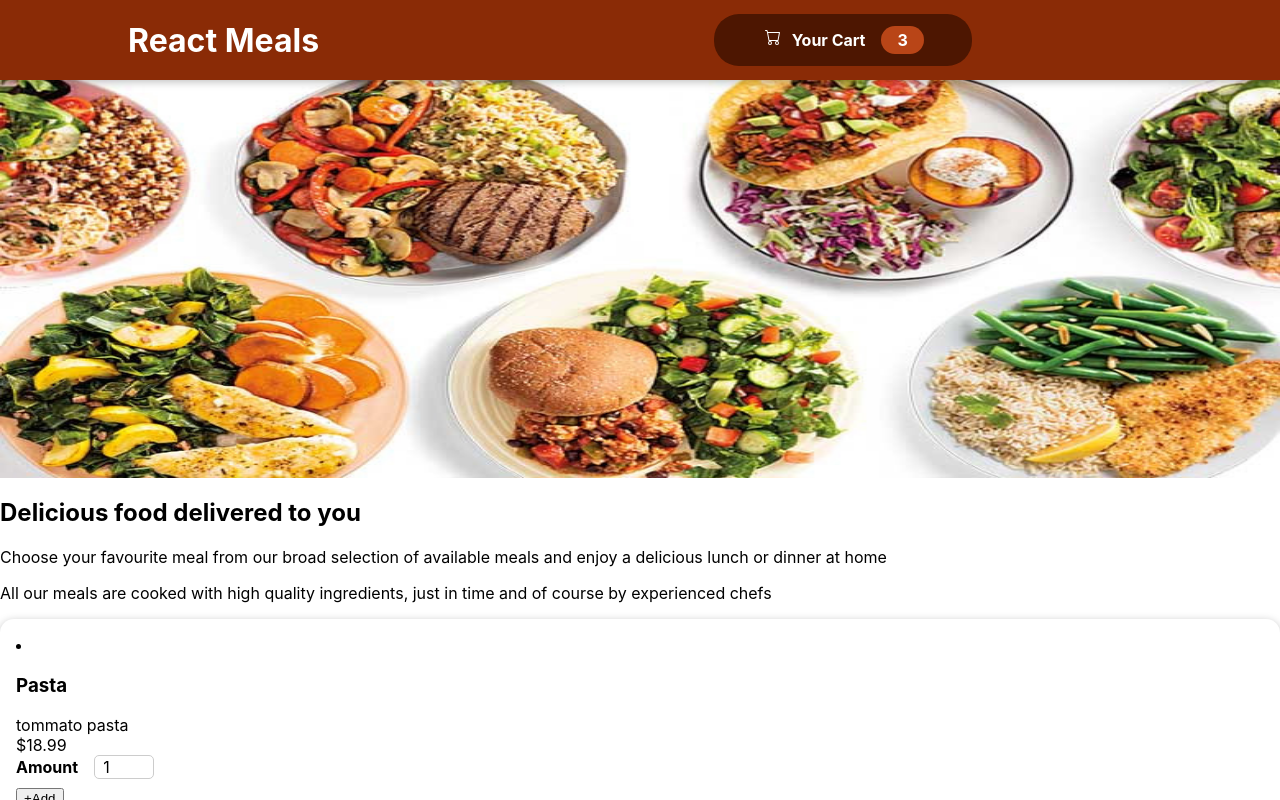
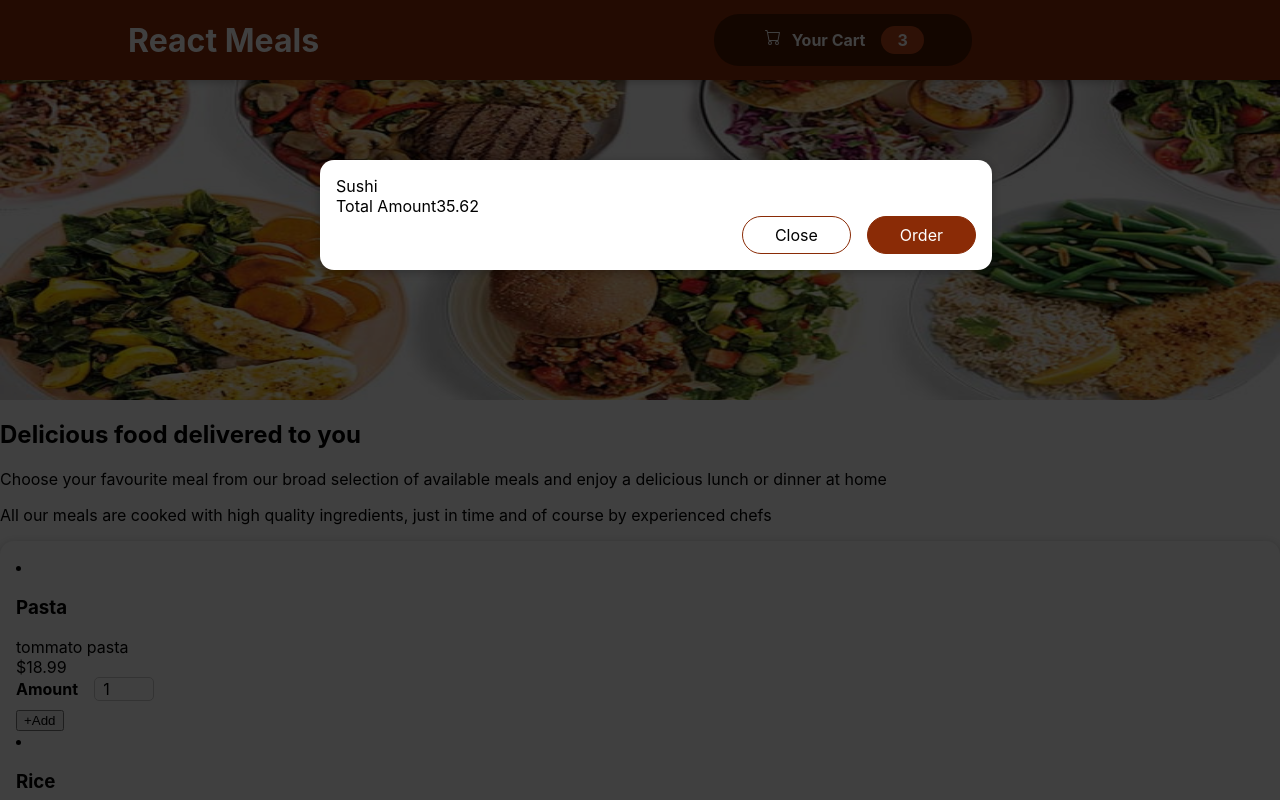
Before and after one commit to SamaMansour/React-meals, a React (Create React App) app: page / in a window 1280 px wide. Shown: the top 800 px of the page. Built offline with nearby package versions, Linux system fonts and the light colour scheme.

Commit message:
Fix modal import in the cart

```diff
--- a/src/App.js
+++ b/src/App.js
@@ -9,10 +9,15 @@ function App() {
   const showCartHandler = () => {
     setCartIsShown(true);
   };
+
+  const hideCartHandler = () => {
+    setCartIsShown(false);
+  }
   return (
     <Fragment>
+      {cartIsShown && <Cart onClose={hideCartHandler}/>}
       <Cart />
-      <Header/>
+      <Header onShowCart={showCartHandler}/>
       <main>
         <Meals/>
       </main>
--- a/src/components/Cart/Cart.js
+++ b/src/components/Cart/Cart.js
@@ -1,4 +1,4 @@
-import Modal from '../UI/Modal.module.css';
+import Modal from '../UI/Modal.js';
 import classes from './Cart.module.css';
 
 const Cart = (props) => {
@@ -8,7 +8,7 @@ const Cart = (props) => {
         ].map((item)=><li>{item.name}</li>)}
     </ul>;
     return (
-      <div>
+      <Modal>
         <div className={classes.cart}>
           {cartItems}
           <div>
@@ -16,11 +16,11 @@ const Cart = (props) => {
             <span>35.62</span>
           </div>
           <div className={classes.actions}>
-            <button className={classes["button--all"]}>Close</button>
+            <button className={classes["button--all"]} onClick={props.onClose}>Close</button>
             <button className={classes.button}>Order</button>
           </div>
         </div>
-      </div>
+      </Modal>
     );
 };
 
--- a/src/components/Layout/Header.js
+++ b/src/components/Layout/Header.js
@@ -7,7 +7,7 @@ const Header = (props) => {
 return <Fragment>
     <header className={classes.header}>
         <h1>React Meals</h1>
-        <HeaderCartButton/>
+        <HeaderCartButton onClick={props.onShowCart}/>
         <button>Cart</button>
     </header>
     <div className={classes['main-image']}>
--- a/src/components/Layout/HeaderCartButton.js
+++ b/src/components/Layout/HeaderCartButton.js
@@ -3,7 +3,7 @@ import classes from './HeaderCartButton.module.css';
 
 const HeaderCartButton = props => {
     return (
-      <button className ={classes.button}>
+      <button className ={classes.button} onClick={props.onClick}>
         <span className={classes.icon}>
             <CartIcon/>
         </span>
--- a/src/components/UI/Modal.js
+++ b/src/components/UI/Modal.js
@@ -4,7 +4,7 @@ import ReactDOM from "react-dom";
 import classes from "./Modal.module.css";
 
 const Backdrop = (props) => {
-  return <div className={classes.backdrop} />;
+  return <div className={classes.backdrop} onClick={props.onClose} />;
 };
 
 const ModalOverlay = (props) => {
@@ -20,7 +20,7 @@ const portalElement = document.getElementById("overlays");
 const Modal = (props) => {
   return (
     <Fragment>
-      {ReactDOM.createPortal(<Backdrop />, portalElement)}
+      {ReactDOM.createPortal(<Backdrop onClose={props.onClose} />, portalElement)}
       {ReactDOM.createPortal(
         <ModalOverlay>{props.children}</ModalOverlay>,
         portalElement
```
